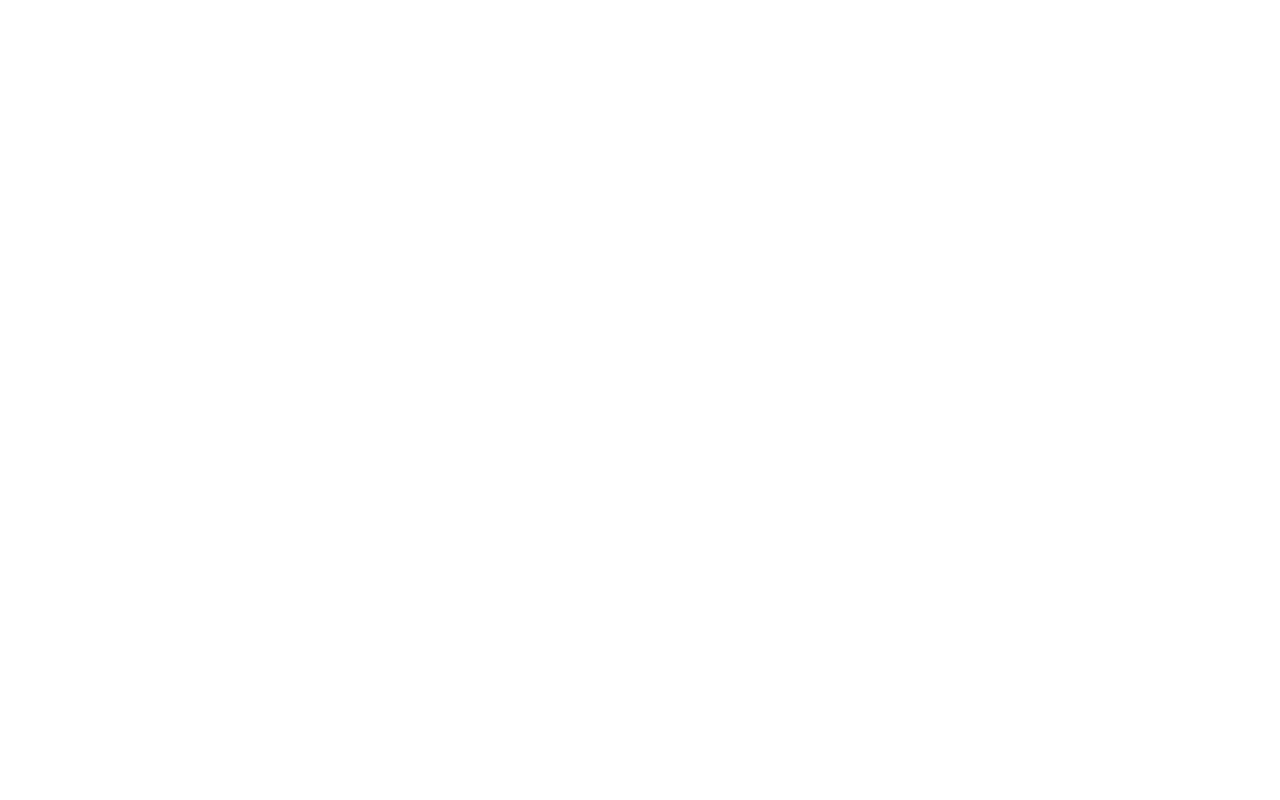
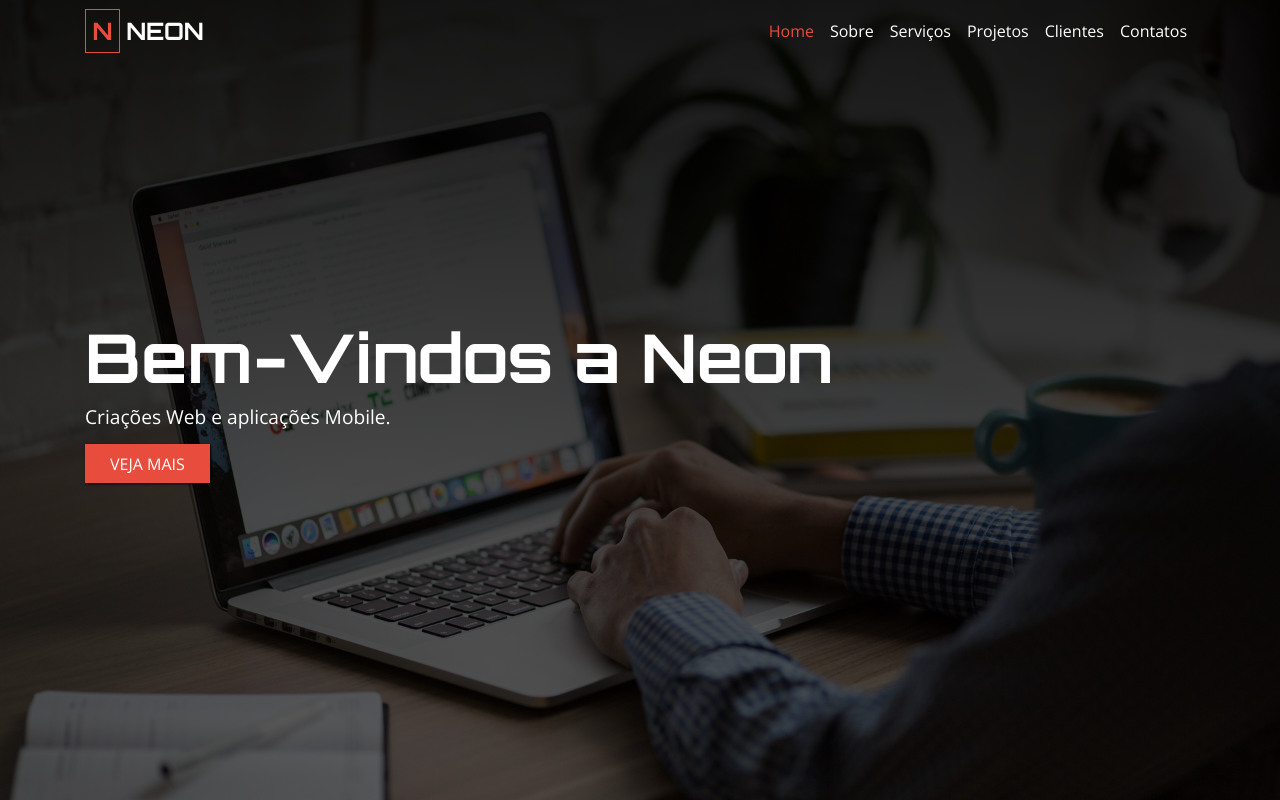
Before and after one commit to jeffersontelles29/Neon---Projeto-Web, a website: page index.html in a window 1280 px wide. Drawn offline with nearby package versions, Linux system fonts and the light colour scheme.

Commit message:
Criação do navbar e header

```diff
--- a/index.html
+++ b/index.html
@@ -4,15 +4,50 @@
   <meta charset="UTF-8">
   <meta name="viewport" content="width=device-width, initial-scale=1.0">
   <meta http-equiv="X-UA-Compatible" content="ie=edge">
-  <link rel="stylesheet" href="css/main.css">
   <link href="https://fonts.googleapis.com/css?family=Open+Sans:300,400,700|Orbitron:400,700" rel="stylesheet">
   <link rel="stylesheet" href="https://stackpath.bootstrapcdn.com/bootstrap/4.1.3/css/bootstrap.min.css" integrity="sha384-MCw98/SFnGE8fJT3GXwEOngsV7Zt27NXFoaoApmYm81iuXoPkFOJwJ8ERdknLPMO"
     crossorigin="anonymous">
+  <link rel="stylesheet" href="css/main.css">
   <title>Neon - Soluções Web</title>
 </head>
 <body>
 
+<!--
+  ============= Navbar Custom
+ -->
+<nav class="navbar navbar-expand-md navbar-dark bg-default fixed-top">
+  <div class="container">
+    <a href="index.html" class="navbar-brand"><span class="navbar-icon">N</span>Neon</a>
 
+    <button class="navbar-toggler" data-toggle="collapse" data-target="#navbar-responsive">
+      <span class="navbar-toggler-icon"></span>
+    </button>
+
+    <div class="navbar-collapse collapse" id="navbar-responsive">
+      <div class="navbar-nav ml-auto">
+        <li class="nav-item"><a href="#" class="nav-link active">Home</a></li>
+        <li class="nav-item"><a href="#" class="nav-link">Sobre</a></li>
+        <li class="nav-item"><a href="#" class="nav-link">Serviços</a></li>
+        <li class="nav-item"><a href="#" class="nav-link">Projetos</a></li>
+        <li class="nav-item"><a href="#" class="nav-link">Clientes</a></li>
+        <li class="nav-item"><a href="#" class="nav-link">Contatos</a></li>
+      </div>
+    </div>
+  </div>
+</nav>
+
+<!--
+  ========= Background Home
+ -->
+<header id="header" class="header">
+  <div class="container">
+    <div class="header-intro">
+      <h1>Bem-Vindos a Neon</h1>
+      <h2>Criações Web e aplicações Mobile.</h2>
+      <a href="#" class="btn btn-custom">Veja Mais</a>
+    </div>
+  </div>
+</header>
 
 
 
--- a/scss/_config.scss
+++ b/scss/_config.scss
@@ -1,11 +1,12 @@
+@import 'variables';
+
 * {
   box-sizing: border-box;
 }
 
 body {
-  font-family: 'Open Sans', sans-serif;
+  font-family: $font-base;
+  font-size: 100%;
+  font-weight: 300;
+  color: $color-base;
 }
-
-.font-base {
-  font-family: 'Orbitron', sans-serif;
-}
--- /dev/null
+++ b/scss/_custom.scss
@@ -0,0 +1,10 @@
+@import 'variables';
+// ================= Button:
+.btn-custom {
+  text-transform: uppercase;
+  background: $color-custom !important;
+  color: $color-light;
+  border-radius: 0;
+  padding: .4rem 1.5rem;
+  box-shadow: 1px 1px 2px $color-dark;
+}
--- /dev/null
+++ b/scss/_navbar_custom.scss
@@ -0,0 +1,27 @@
+@import 'variables';
+
+// =============== Navbar Custom:
+.navbar {
+  &-brand {
+    font-family: $font-custom;
+    font-size: 1.5rem;
+    font-weight: 700;
+    text-transform: uppercase;
+  }
+  // Icon
+  &-icon {
+    color: $color-custom;
+    border: 1px solid $color-custom;
+    padding: .4rem;
+    margin-right: .4rem;
+  }
+
+  &-nav {
+    a {
+      color: $color-light !important;
+    }
+    .active {
+      color: $color-custom !important;
+    }
+  }
+}
--- /dev/null
+++ b/scss/_page_custom.scss
@@ -0,0 +1,23 @@
+// ============= Header:
+.header {
+  max-width: 100%;
+  height: 100vh;
+  display: flex;
+  align-items: center;
+  background-image: linear-gradient(rgba(0, 0, 0, 0.9), rgba(0, 0, 0, 0.6))
+  ,url(../imagens/showcase.jpg);
+  background-size: cover;
+  background-attachment: fixed;
+  color: $color-light;
+
+  h1 {
+    font-family: $font-custom;
+    font-size: 4.2rem;
+    font-weight: 700;
+  }
+
+  h2 {
+    font-size: 1.2rem;
+    margin-bottom: 1rem;
+  }
+}
--- /dev/null
+++ b/scss/_variables.scss
@@ -0,0 +1,13 @@
+//================= Font-Family Base / Custom:
+$font-base: 'Open Sans', sans-serif;
+$font-custom: 'Orbitron', sans-serif;
+//=================
+
+
+
+//================= Colors:
+$color-base: #2C3E50;
+$color-custom: #E74C3C;
+$color-dark: #000;
+$color-light: #FFF;
+//=================
--- a/scss/main.scss
+++ b/scss/main.scss
@@ -1 +1,5 @@
-@import 'config';
+@import "config";
+@import "custom";
+@import 'navbar_custom';
+@import 'page_custom';
+@import "variables";
```
Also changed, not shown: css/main.css, imagens/showcase.jpg (added).
